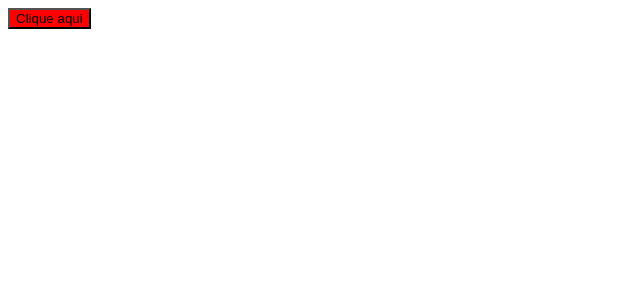
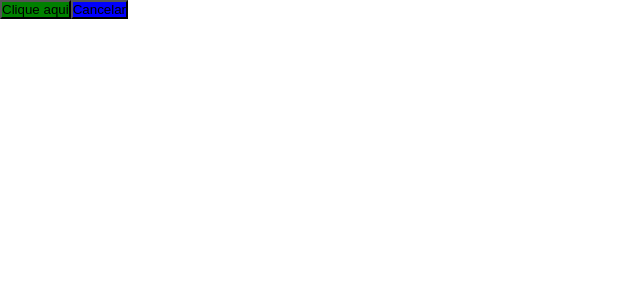
Before and after one commit to arildohp/portfolio, a React (Create React App) app: page / in a window 1280 px wide. Shown: the top 300 px of the page, without its empty margins (0-640 px from the left). Built offline with nearby package versions, Linux system fonts and the light colour scheme.

Commit message:
atualizando projeto

```diff
--- a/src/App.tsx
+++ b/src/App.tsx
@@ -1,7 +1,13 @@
 import Teste from './Teste'
+import EstiloGlobal from './styles'
 
 function App() {
-  return <Teste />
+  return (
+    <>
+      <EstiloGlobal />
+      <Teste />
+    </>
+  )
 }
 
 export default App
--- a/src/Teste.tsx
+++ b/src/Teste.tsx
@@ -1,9 +1,19 @@
 import styled from 'styled-components'
 
-const Botao = styled.button`
-  background-color: red;
+type BotaoProps = {
+  principal: boolean
+}
+
+const Botao = styled.button<BotaoProps>`
+  background-color: ${(props) => (props.principal ? 'green' : 'blue')};
 `
 function Teste() {
-  return <Botao>Clique aqui</Botao>
+  return (
+    <>
+      <Botao principal> Clique aqui</Botao>
+      <Botao principal={false}> Cancelar</Botao>
+    </>
+  )
 }
+
 export default Teste
--- /dev/null
+++ b/src/styles.ts
@@ -0,0 +1,8 @@
+import { createGlobalStyle } from 'styled-components'
+
+const EstiloGlobal = createGlobalStyle`
+ * {
+  margin: 0;
+  padding: 0;
+ }`
+export default EstiloGlobal
```
